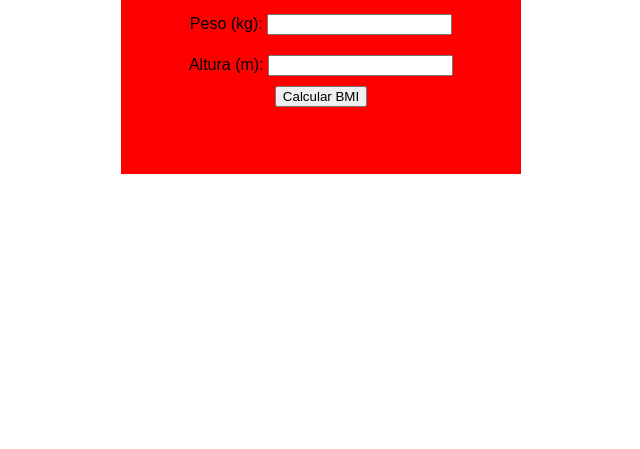
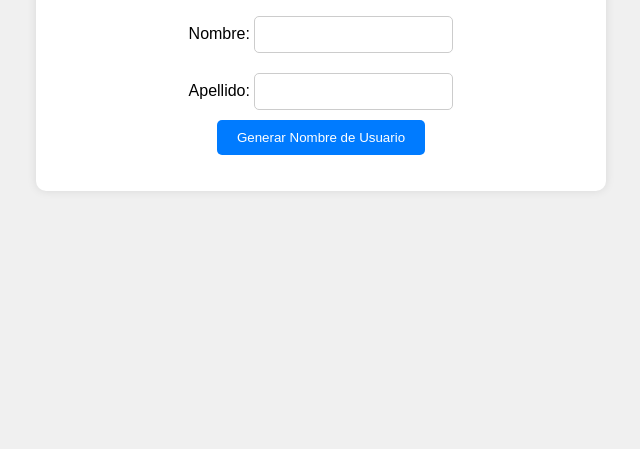
Before and after one commit to LuisOrozco02/Algoritmos-Entregable-3, a plain HTML site: page index.html in a window 1280 px wide. Shown: the part 351-800 px from the top of the page, without its empty margins (319-959 px from the left). Drawn offline with Linux system fonts and the light colour scheme.

Commit message:
Names Generator

```diff
--- /dev/null
+++ b/Atempt/styles.css
@@ -0,0 +1,38 @@
+/* styles.css */
+body {
+    font-family: Arial, sans-serif;
+    display: flex;
+    justify-content: center;
+    align-items: center;
+    height: 100vh;
+    margin: 0;
+    background-color: #f0f0f0;
+}
+
+.container {
+    text-align: center;
+    background-color: white;
+    padding: 20px;
+    border-radius: 10px;
+    box-shadow: 0 0 10px rgba(0, 0, 0, 0.1);
+}
+
+input {
+    margin: 10px 0;
+    padding: 10px;
+    border: 1px solid #ccc;
+    border-radius: 5px;
+}
+
+button {
+    padding: 10px 20px;
+    background-color: #007bff;
+    color: white;
+    border: none;
+    border-radius: 5px;
+    cursor: pointer;
+}
+
+button:hover {
+    background-color: #0056b3;
+}
--- a/index.html
+++ b/index.html
@@ -3,47 +3,19 @@
 <head>
     <meta charset="UTF-8">
     <meta name="viewport" content="width=device-width, initial-scale=1.0">
-    <title>Calculadora de BMI</title>
-   <link rel="stylesheet" href="/style.css">
+    <title>Generador de Nombres de Usuario</title>
+    <link rel="stylesheet" href="/Atempt/styles.css">
 </head>
 <body>
-    <div class="cont">
-        <div class="container2">
-            <h1>Calculadora de BMI</h1>
-            <label for="peso">Peso (kg):</label>
-            <input type="number" id="peso" step="0.1"><br>
-            <label for="altura">Altura (m):</label>
-            <input type="number" id="altura" step="0.01"><br>
-            <button onclick="calcularBMI()">Calcular BMI</button>
-            <p id="resultado"></p>
-        </div>
+    <div class="container">
+        <h1>Generador de Nombres de Usuario</h1>
+        <label for="nombre">Nombre:</label>
+        <input type="text" id="nombre"><br>
+        <label for="apellido">Apellido:</label>
+        <input type="text" id="apellido"><br>
+        <button onclick="generarNombreUsuario()">Generar Nombre de Usuario</button>
+        <p id="resultado"></p>
     </div>
-
-    <script>
-        function calcularBMI() {
-            let peso = parseFloat(document.getElementById('peso').value);
-            let altura = parseFloat(document.getElementById('altura').value);
-
-            if (isNaN(peso) || isNaN(altura) || peso <= 0 || altura <= 0) {
-                document.getElementById('resultado').innerText = "Por favor, ingrese valores válidos.";
-                return;
-            }
-
-            let bmi = peso / (altura * altura);
-            let resultado = "El BMI calculado es: " + bmi.toFixed(2) + ". ";
-
-            if (bmi < 18.5) {
-                resultado += "Bajo peso.";
-            } else if (bmi >= 18.5 && bmi <= 24.9) {
-                resultado += "Peso normal.";
-            } else if (bmi >= 25 && bmi <= 29.9) {
-                resultado += "Sobrepeso.";
-            } else {
-                resultado += "Obesidad.";
-            }
-
-            document.getElementById('resultado').innerText = resultado;
-        }
-    </script>
+    <script src="script.js"></script>
 </body>
 </html>
```
Also changed, not shown: Calculator.html (added, +49 -0 lines), styles1.css (renamed from style.css).
